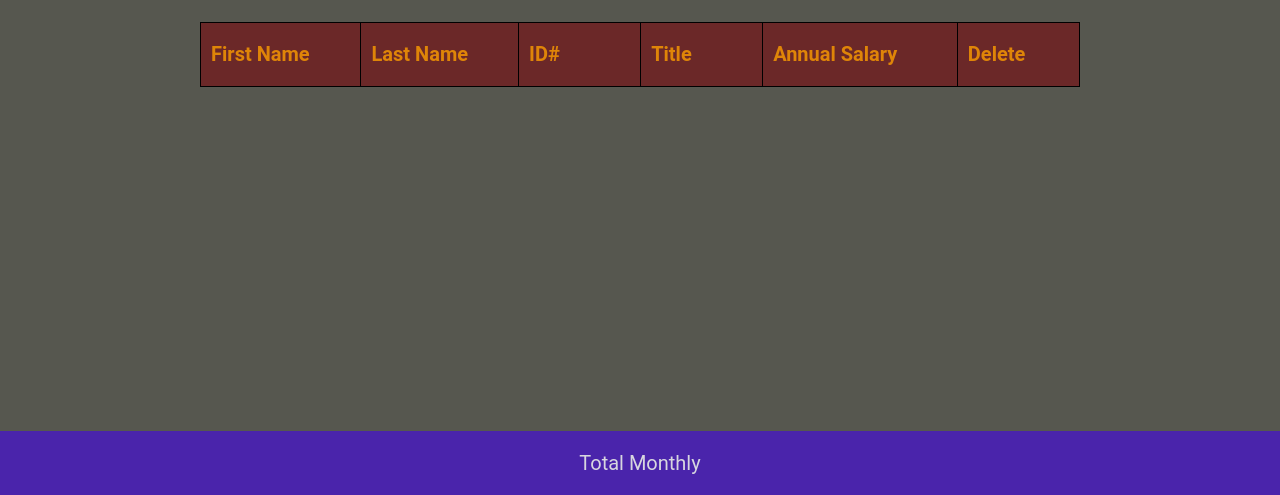
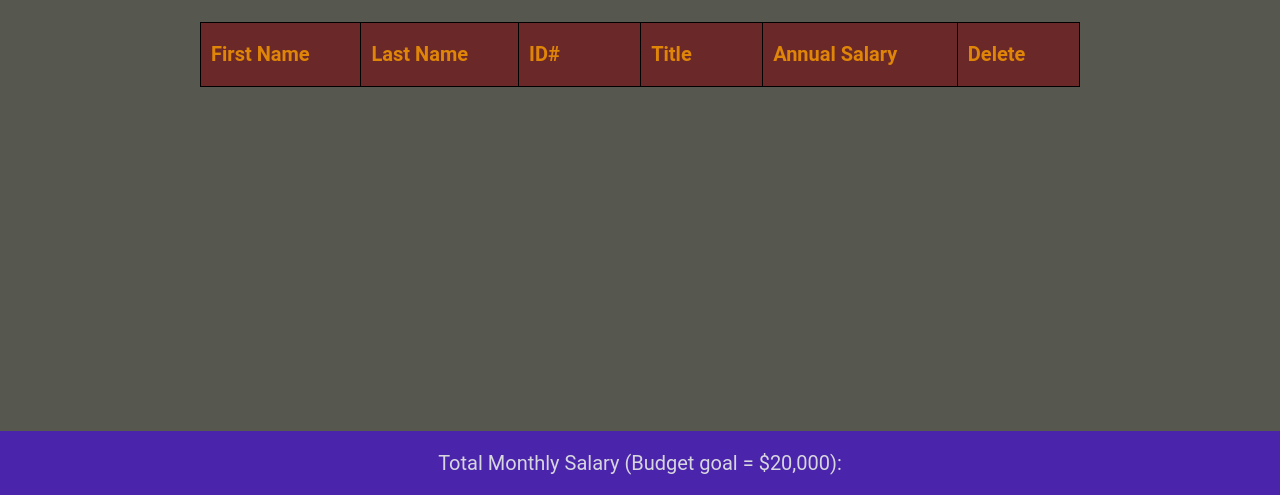
Before and after one commit to tompinataro/weekend-salary-calculator, a website: page index.html in a window 1280 px wide. Shown: the part 305-800 px from the top of the page. Drawn offline with Linux system fonts and the light colour scheme.

Commit message:
Added  to Footer

```diff
--- a/index.html
+++ b/index.html
@@ -62,7 +62,7 @@
 
   </main>
   <footer>
-    <p>Total Monthly</p>
+    <p>Total Monthly Salary (Budget goal = $20,000):</p>
   </footer>
 </body>
 </html>
```
